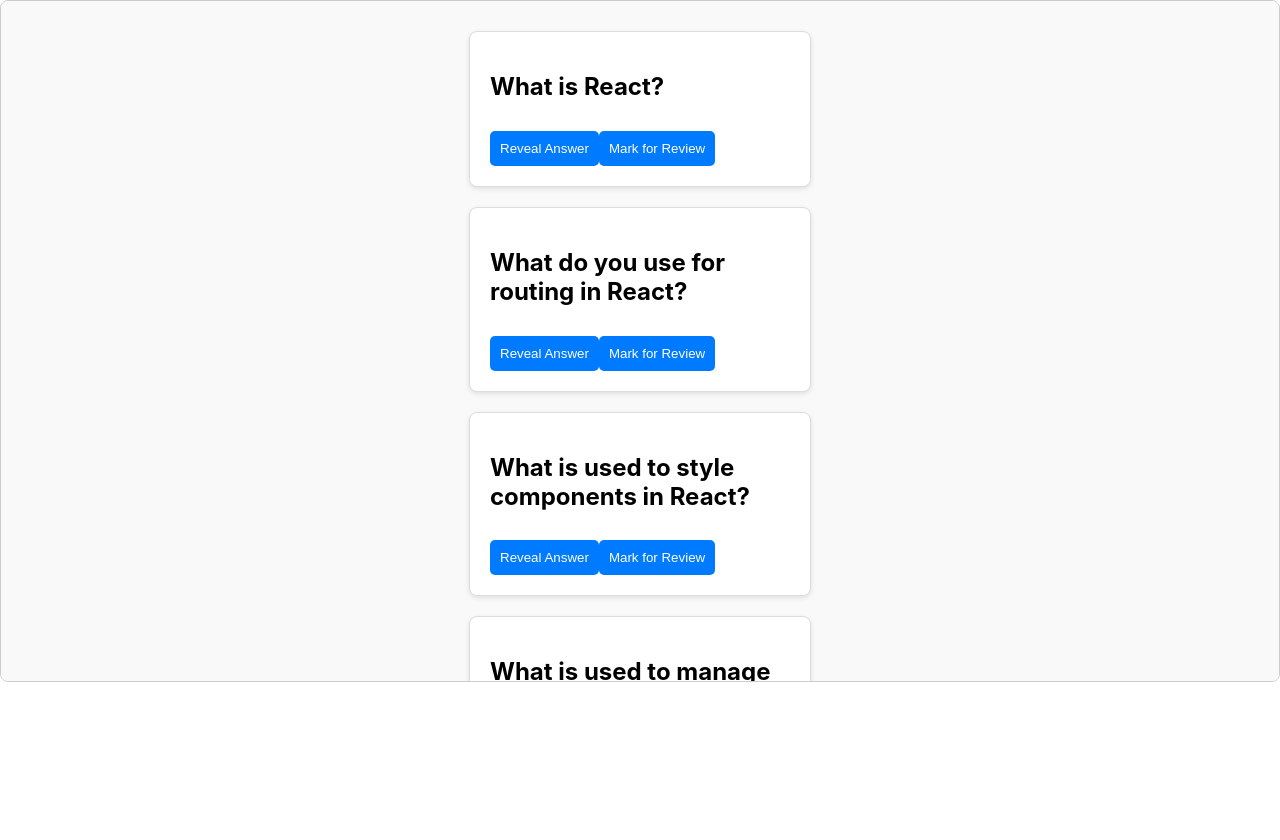
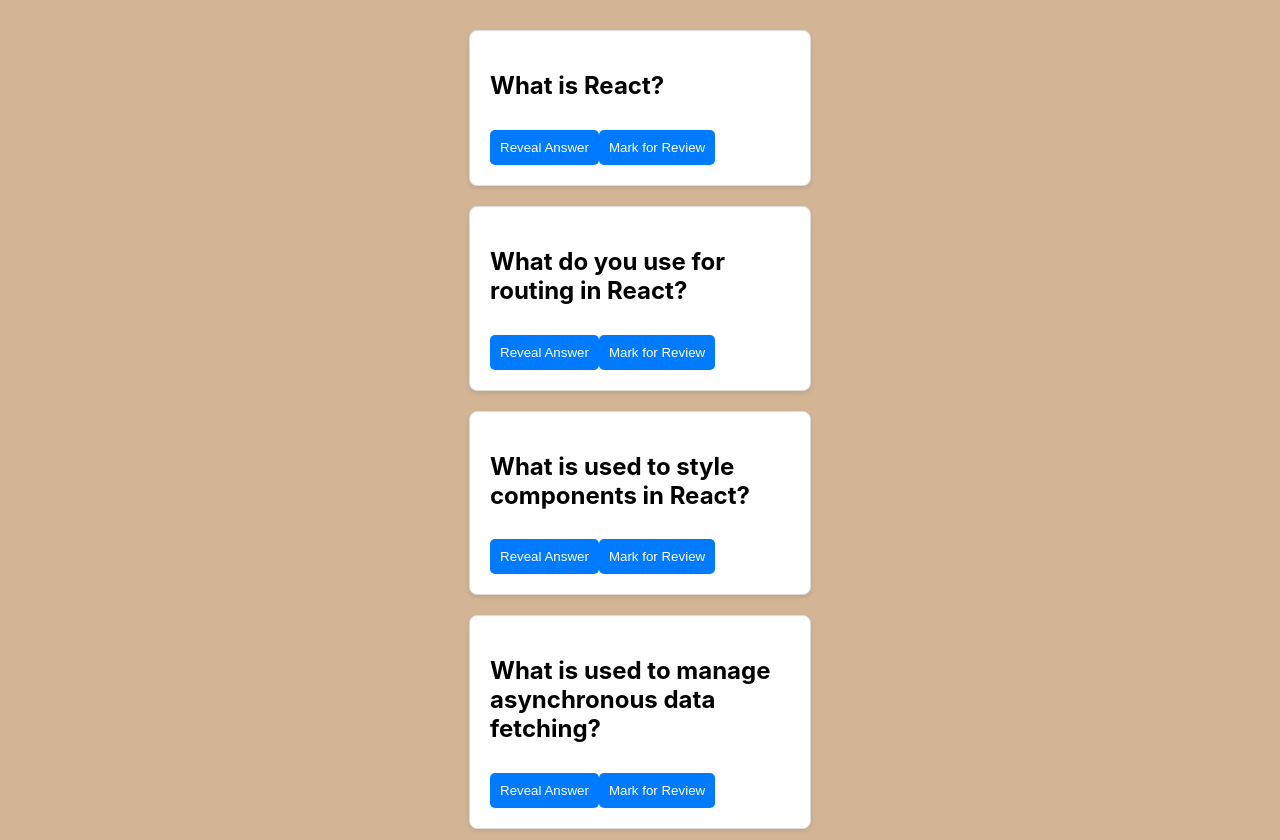
Before and after one commit to meghna237/flashcard, a React (Create React App) app: page /flashcards in a window 1280 px wide. Before the commit the page ends 800 px from the top, so only its background shows below. Built offline with nearby package versions, Linux system fonts and the light colour scheme.

Commit message:
updates to Flashcard.css

```diff
--- a/src/components/Flashcard.css
+++ b/src/components/Flashcard.css
@@ -3,11 +3,9 @@
   flex-direction: column;
   align-items: center;
   overflow-y: auto;
-  max-height: 80vh; /* Adjust height as needed */
+  max-height: 100vh;
   padding: 20px;
-  border: 1px solid #ccc;
-  border-radius: 8px;
-  background-color: #f9f9f9;
+  background-color: #d3b596;
 }
 
 .flashcard {
```
